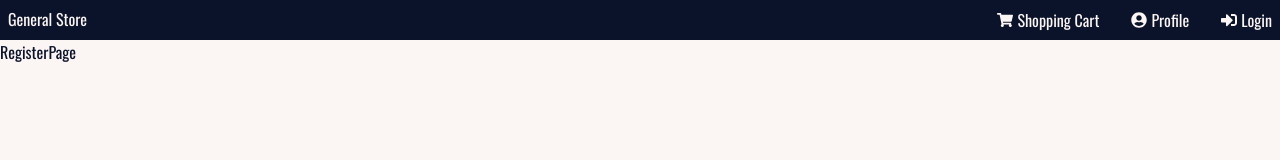
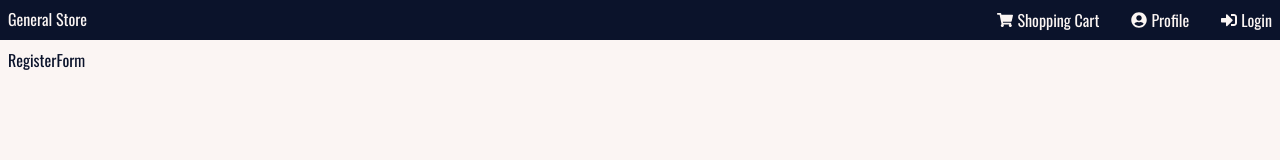
Before and after one commit to Aim4dabush/general-admin, a React (Vite) app: page /register in a window 1280 px wide. Shown: the top 160 px of the page. Built offline with nearby package versions, Linux system fonts and the light colour scheme.

Commit message:
RegisterPage - added RegisterForm component and styled RegisterPage

```diff
--- a/src/pages/register-page/RegisterPage.jsx
+++ b/src/pages/register-page/RegisterPage.jsx
@@ -1,8 +1,15 @@
+//components
+import RegisterForm from '../../components/register-form/RegisterForm';
+
 //styles
 import styles from './RegisterPage.module.scss';
 
 const RegisterPage = () => {
-  return <section>RegisterPage</section>;
+  return (
+    <section className={styles.page_container}>
+      <RegisterForm />
+    </section>
+  );
 };
 
 export default RegisterPage;
--- a/src/pages/register-page/RegisterPage.module.scss
+++ b/src/pages/register-page/RegisterPage.module.scss
@@ -0,0 +1,3 @@
+.page_container {
+  padding: 0.5rem;
+}
```
